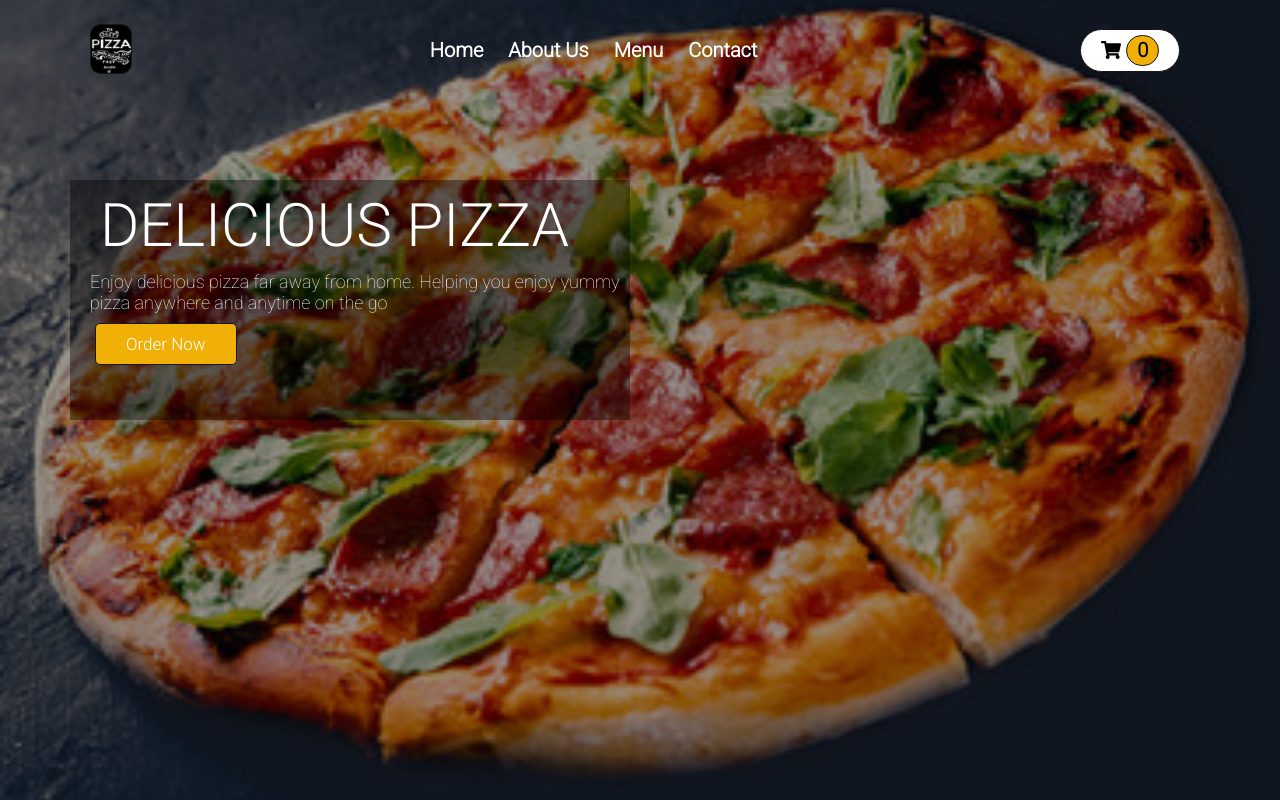
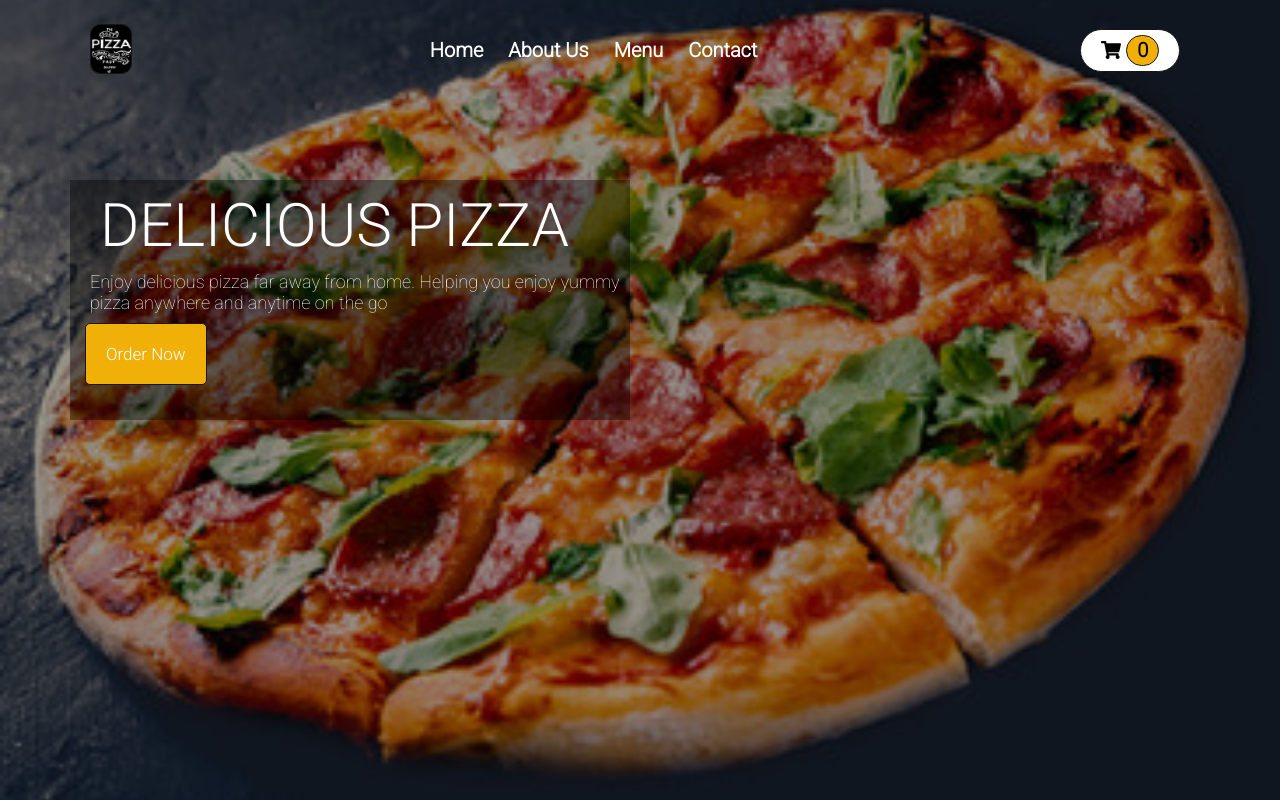
Before and after one commit to Tomiogunsan/Pizza-Shop, a React (Create React App) app: page / in a window 1280 px wide. Built offline with nearby package versions, Linux system fonts and the light colour scheme.

Commit message:
Update Home.module.css

```diff
--- a/src/component/Pages/Home.module.css
+++ b/src/component/Pages/Home.module.css
@@ -51,12 +51,12 @@
 }
 
 .btn{
-    margin-top: 1rem;
+
     font-size: 1.7rem;
     color:#fff;
     background: var(--brown-theme-main-color);
-    padding: 1rem 3rem;
-    margin-left: 2rem;
+    padding: 2rem;
+
 }
 
 
```
